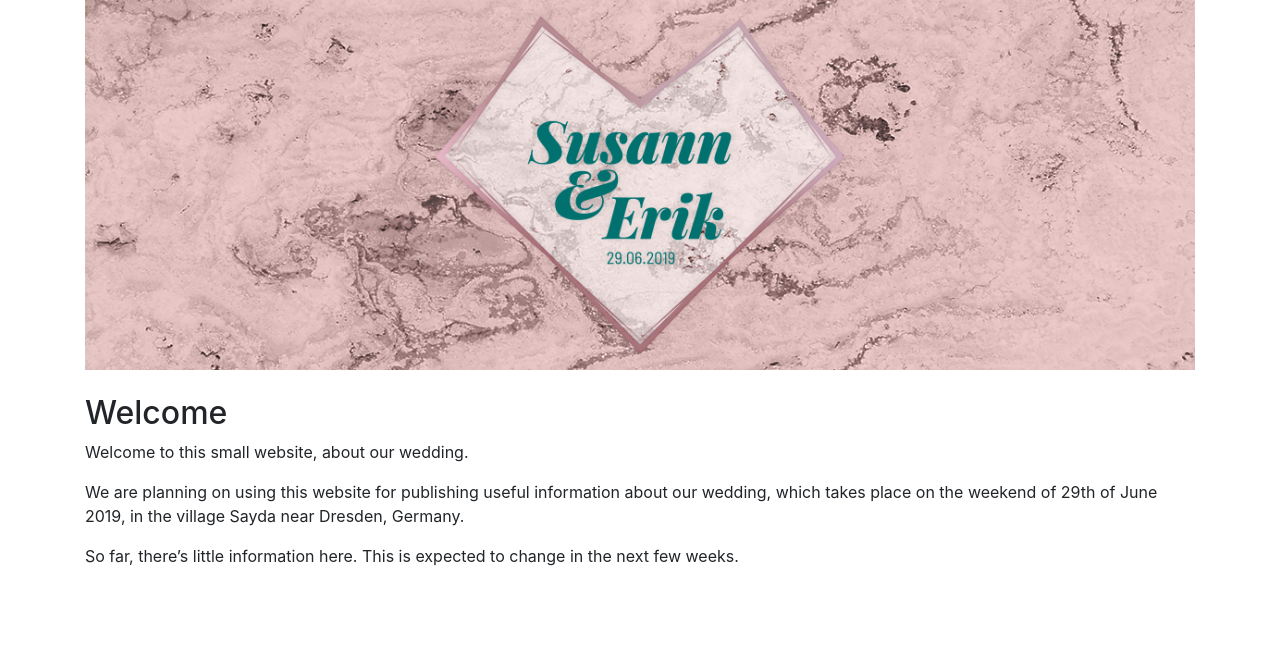
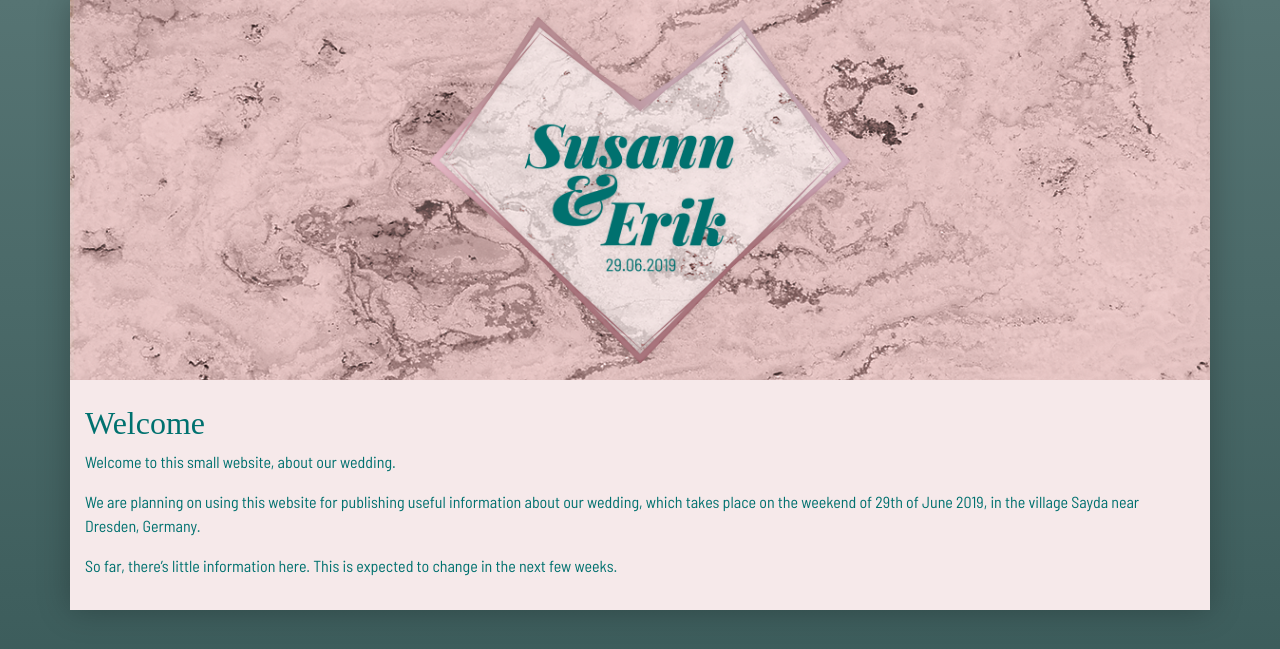
Before and after one commit to kusma/29-06-2019.com, a Jekyll site: the page built from index.md, in a window 1280 px wide. Shown: the top 649 px of the page. Built offline with Jekyll 4.4.1, drawn with Linux system fonts in a browser that asks for light colours; nearby versions of some CDN libraries; some web fonts are replaced.

Commit message:
make things look a bit better

```diff
--- a/_includes/head.html
+++ b/_includes/head.html
@@ -3,8 +3,26 @@
   <meta http-equiv="X-UA-Compatible" content="IE=edge">
   <meta name="viewport" content="width=device-width, initial-scale=1, shrink-to-fit=no">
   <link rel="stylesheet" href="https://stackpath.bootstrapcdn.com/bootstrap/4.1.3/css/bootstrap.min.css" integrity="sha384-MCw98/SFnGE8fJT3GXwEOngsV7Zt27NXFoaoApmYm81iuXoPkFOJwJ8ERdknLPMO" crossorigin="anonymous">
+  <link href="https://fonts.googleapis.com/css?family=Barlow+Semi+Condensed|Playfair+Display:900i" rel="stylesheet">
   <script defer src="https://use.fontawesome.com/releases/v5.0.13/js/all.js" integrity="sha384-xymdQtn1n3lH2wcu0qhcdaOpQwyoarkgLVxC/wZ5q7h9gHtxICrpcaSUfygqZGOe" crossorigin="anonymous"></script>
-
+  <style>
+    html {
+      min-height: 100%;
+    }
+    body {
+      font-family: 'Barlow Semi Condensed', sans-serif;
+      color: #00716f;
+      background-image: linear-gradient(#567473, #335453);
+      background-attachment: fixed;
+    }
+    h1, h2, h3 {
+      font-family: 'Playfair Display', serif;
+    }
+    .container {
+      background: #f6e9ea;
+      box-shadow: 0 0 30px 0 rgba(0,0,0,0.25);
+    }
+  </style>
   <title>{{page.title}}></title>
 
   {%- if jekyll.environment == 'production' and site.google_analytics -%}
--- a/_layouts/home.html
+++ b/_layouts/home.html
@@ -3,8 +3,10 @@ layout: default
 ---
 
 <div class="home">
-  <div class="container">
-    <img class="w-100" src="{{ site.baseurl }}{% link /assets/banner.png %}">
+  <div class="container pb-3">
+    <div class="row">
+      <img class="img-fluid w-100" src="{{ site.baseurl }}{% link /assets/banner.png %}">
+    </div>
 
     <section class="pt-4">
     {{ content }}
```
